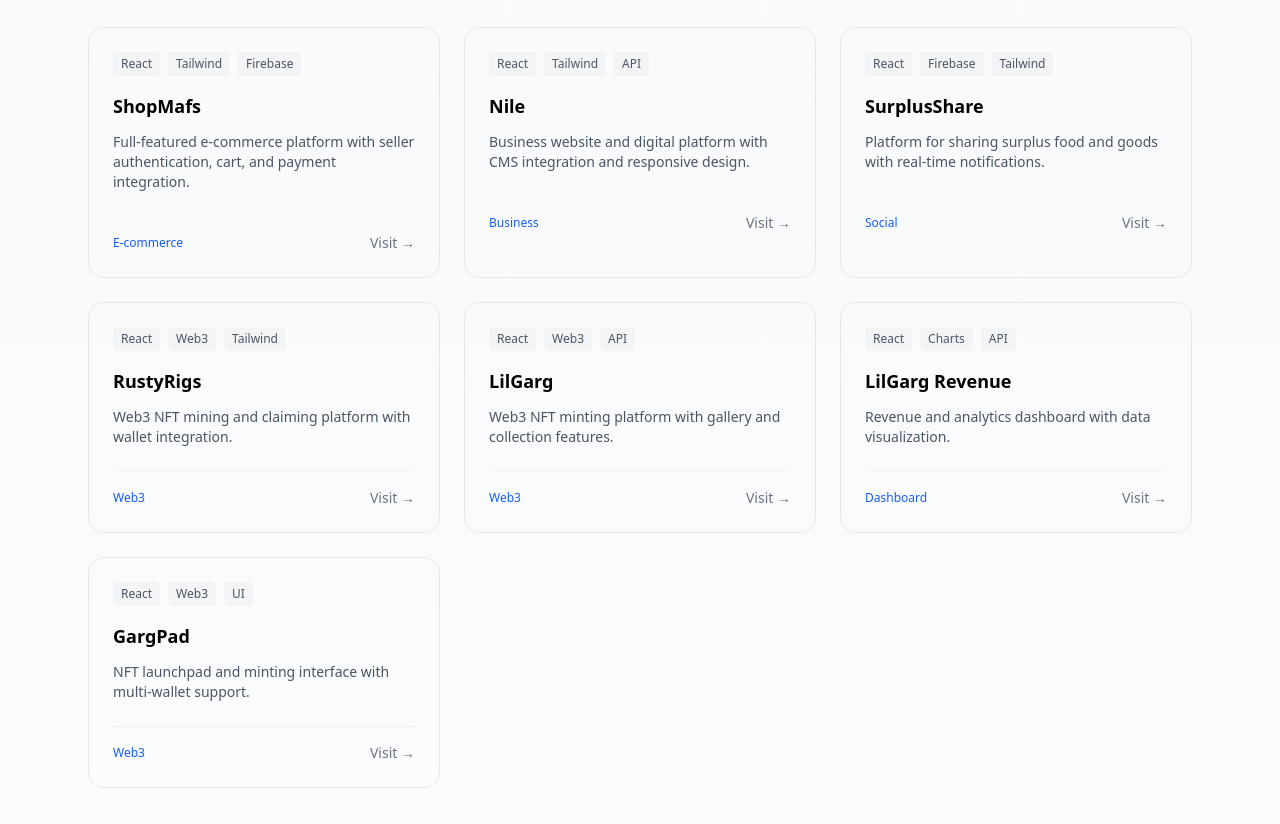
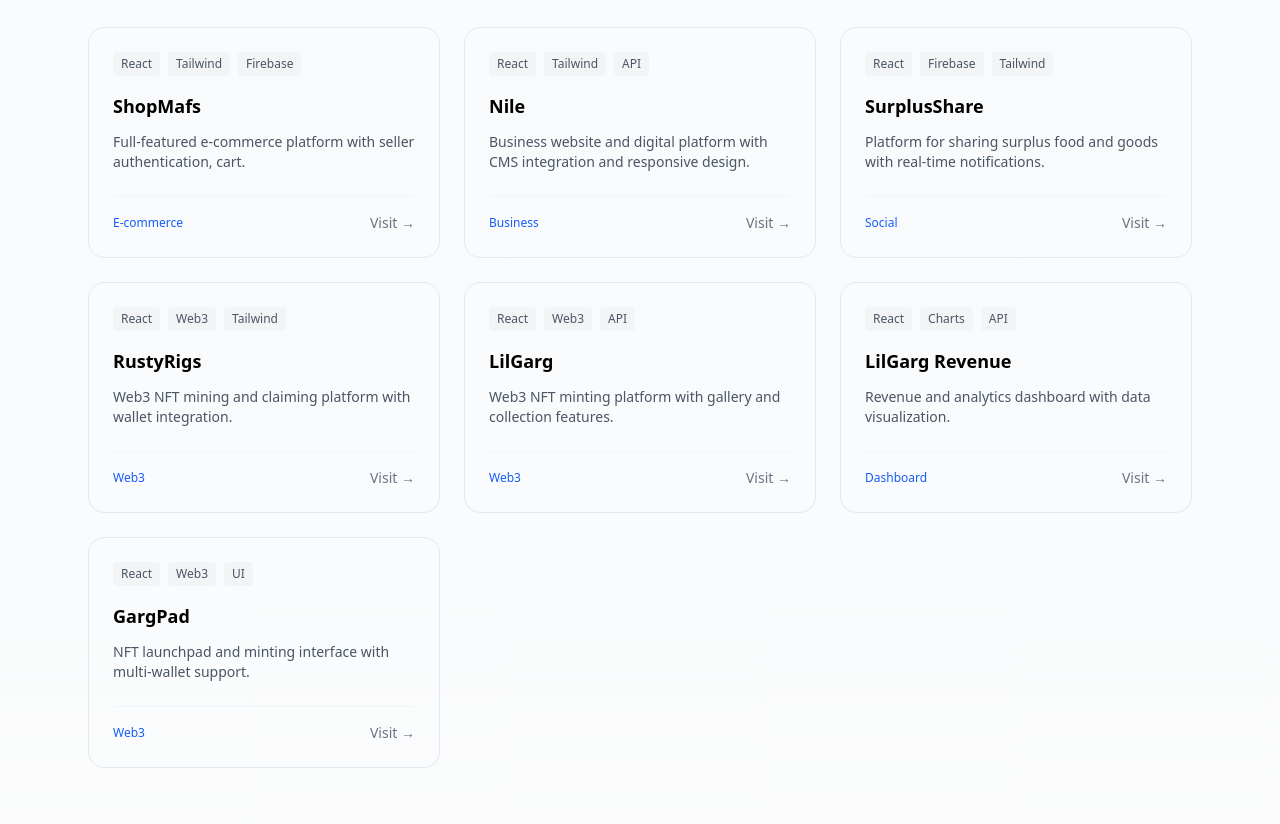
Before and after one commit to olalekan202-4/portfolio, a React (Vite) app in the folder portfolio/: page / in a window 1280 px wide. Shown: the part 2320-3144 px from the top of the page. Built offline with nearby package versions, Linux system fonts and the light colour scheme.

Commit message:
update project

```diff
--- a/portfolio/src/components/Projects.jsx
+++ b/portfolio/src/components/Projects.jsx
@@ -3,7 +3,7 @@ import { useState } from "react";
 const projects = [
   {
     name: "ShopMafs",
-    description: "Full-featured e-commerce platform with seller authentication, cart, and payment integration.",
+    description: "Full-featured e-commerce platform with seller authentication, cart.",
     link: "https://shopmafs.com",
     category: "E-commerce",
     tech: ["React", "Tailwind", "Firebase"]
```
